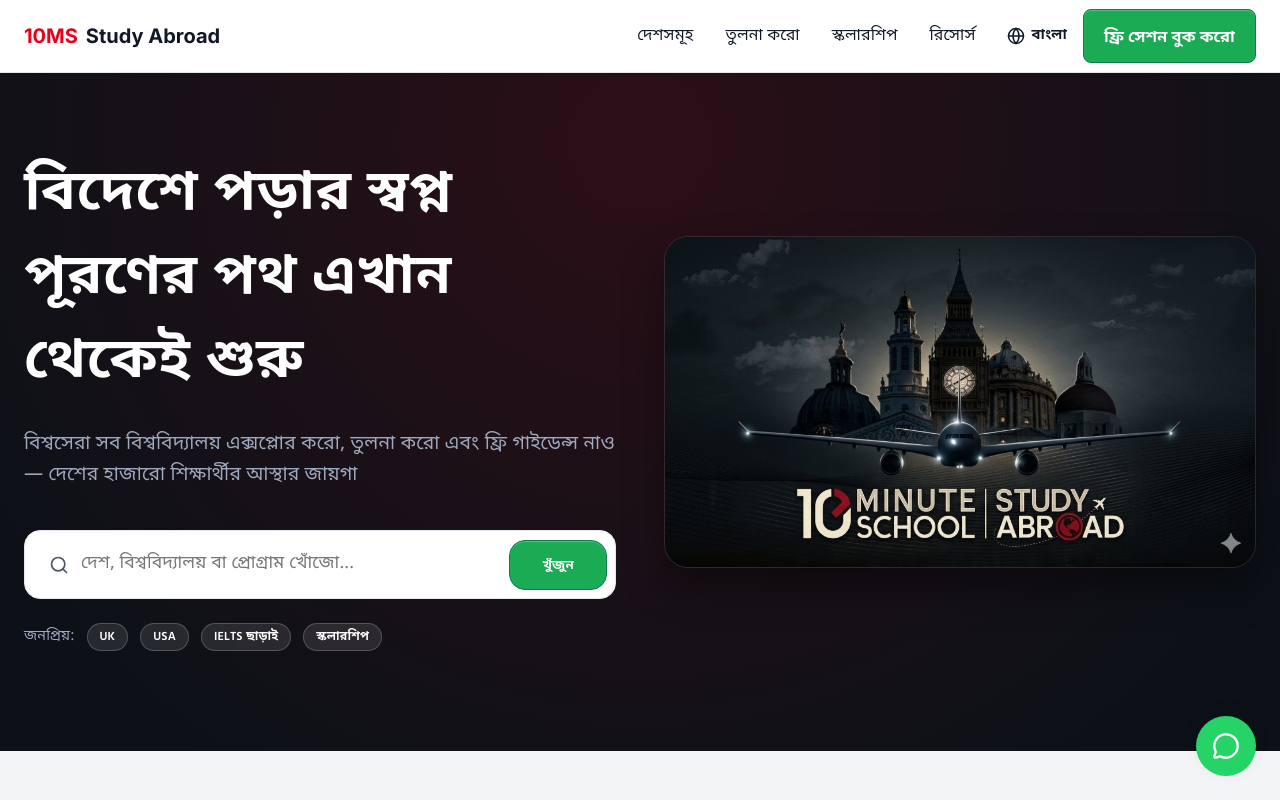
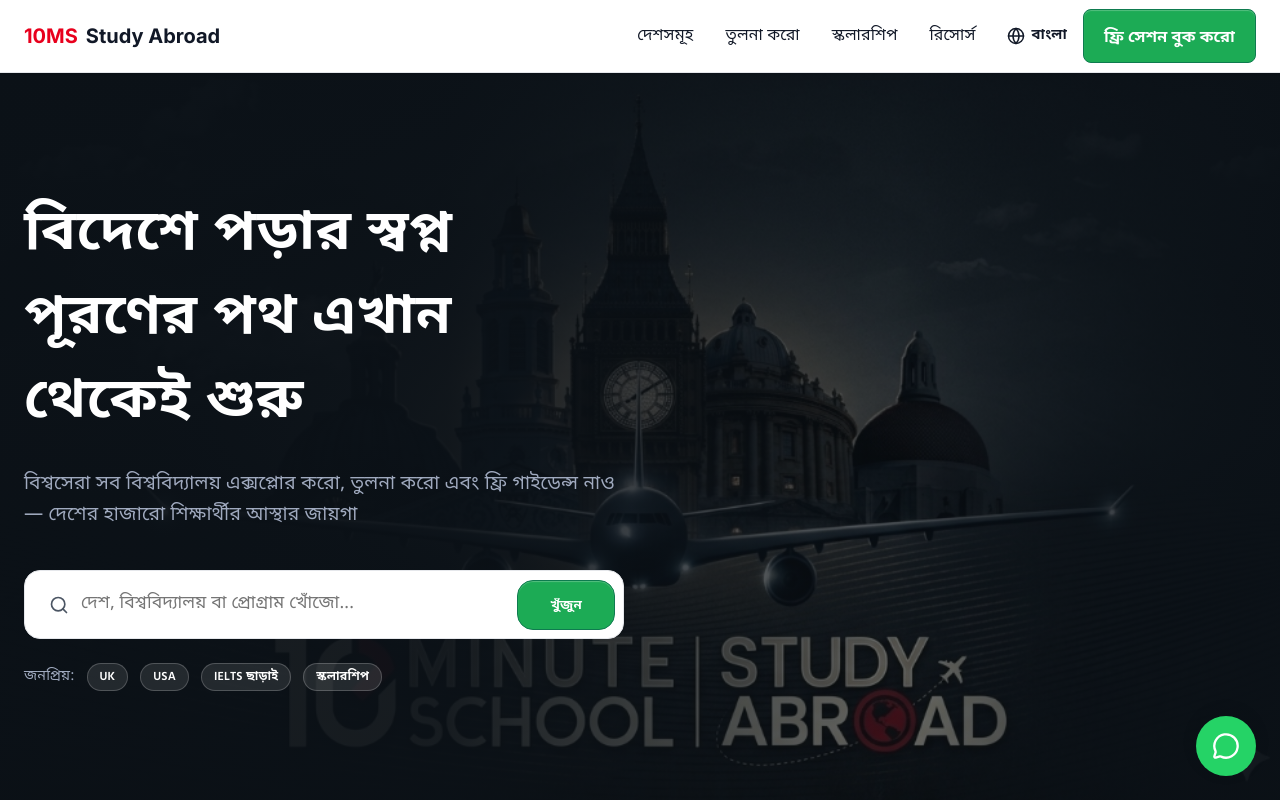
Before and after one commit to mouri-cmd/10ms-study-abroad, a Next.js app: page / in a window 1280 px wide. Shown: the top 800 px of the page. Built offline with nearby package versions, Linux system fonts and the light colour scheme.

Commit message:
Configure home page hero section to display new banner image as background

```diff
--- a/src/app/page.css
+++ b/src/app/page.css
@@ -1,20 +1,10 @@
 .hero {
-  background: var(--bg-inverse);
+  background-image: linear-gradient(to right, rgba(11, 17, 23, 0.95) 35%, rgba(11, 17, 23, 0.6) 70%, rgba(11, 17, 23, 0.95) 100%), url('/images/home_hero_banner.jpg');
+  background-size: cover;
+  background-position: center;
   position: relative;
   overflow: hidden;
-  padding: 80px 0 100px;
-}
-
-.hero::before {
-  content: '';
-  position: absolute;
-  top: -50%;
-  left: -20%;
-  width: 140%;
-  height: 200%;
-  background: radial-gradient(circle at 50% 30%, rgba(232, 0, 29, 0.15), transparent 60%);
-  pointer-events: none;
-  z-index: 0;
+  padding: 120px 0;
 }
 
 .hero-container {
--- a/src/app/page.tsx
+++ b/src/app/page.tsx
@@ -36,13 +36,7 @@
             </div>
           </div>
 
-          <div className="hero-visual">
-            <img
-              src="/images/home_hero_banner.jpg"
-              alt="10MS Study Abroad Hero"
-              className="home-hero-image"
-            />
-          </div>
+
         </div>
       </section>
 
```
